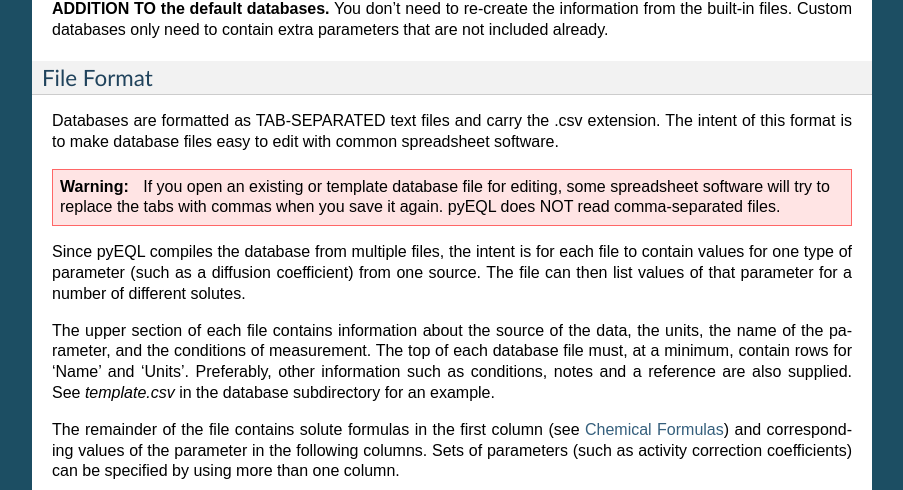
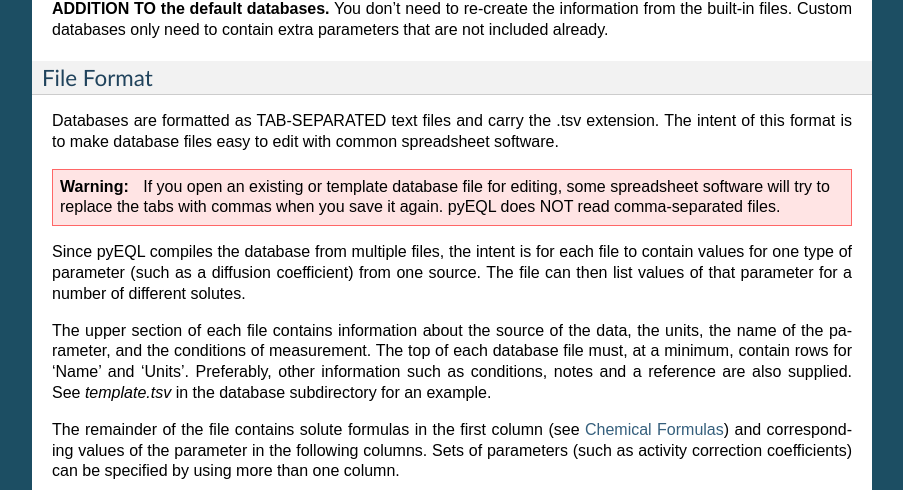
Before and after one commit to KingsburyLab/pyEQL, a Sphinx documentation site: the page built from pyEQL/docs/source/database.rst, in a window 1280 px wide and 900 px high, scrolled down 980 px. Shown: the part 148-638 px from the top of the window, without its empty margins (198-1101 px from the left). Built offline with Sphinx 7.4.7, drawn with Linux system fonts in a browser that asks for light colours.

Commit message:
Change database file extension to .tsv
The files have always been tab-separated, but before they confusingly
carried the .csv extension. Changing to .tsv to make the format clearer
and to play nicely with GitHub's built-in preview.

```diff
--- a/pyEQL/docs/source/database.rst
+++ b/pyEQL/docs/source/database.rst
@@ -69,7 +69,7 @@ only need to contain extra parameters that are not included already.
 File Format
 -----------
 
-Databases are formatted as TAB-SEPARATED text files and carry the .csv extension.
+Databases are formatted as TAB-SEPARATED text files and carry the .tsv extension.
 The intent of this format is to make database files easy to edit with common
 spreadsheet software.
 
@@ -84,7 +84,7 @@ The upper section of each file contains information about the source of the
 data, the units, the name of the parameter, and the conditions of measurement.
 The top of each database file must, at a minimum, contain rows for 'Name' and 'Units'.
 Preferably, other information such as conditions, notes and a reference are also supplied.
-See `template.csv` in the \database subdirectory for an example.
+See `template.tsv` in the \database subdirectory for an example.
 
 The remainder of the file contains solute formulas in the first column (see
 :ref:`chemistry`) and corresponding values of the parameter in the following columns.
```
Also changed, not shown: 13 other files.
